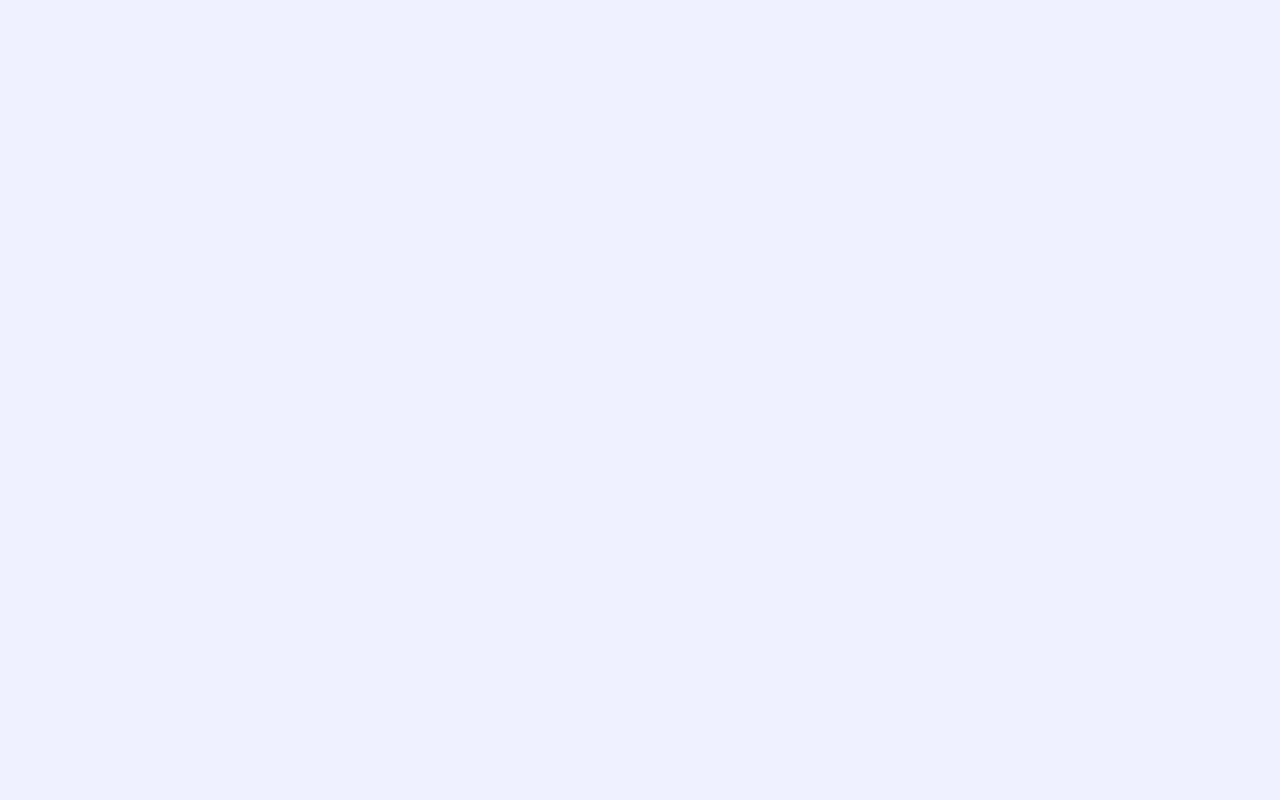
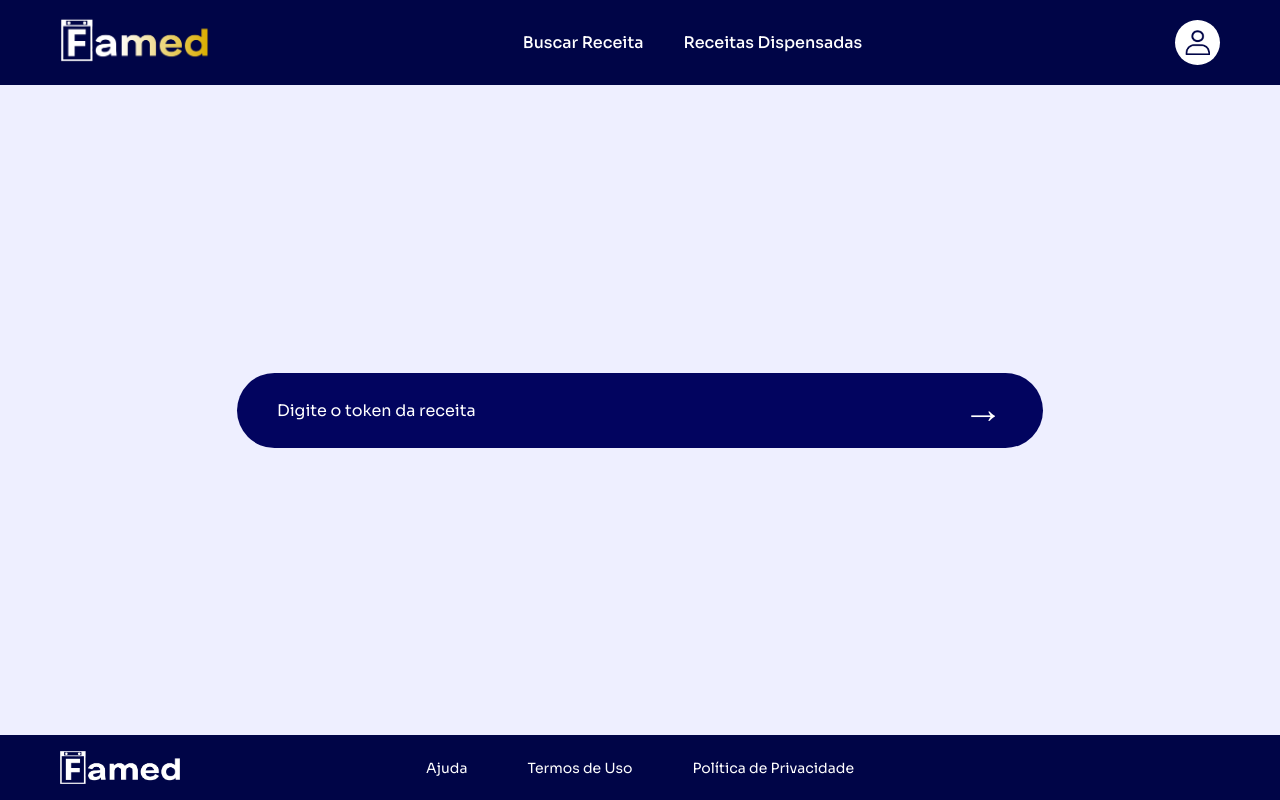
Before and after one commit to DevSilasFelipe/Famed, a React (Vite) app in the folder frontend/: page /farmacia in a window 1280 px wide. Before the commit this address had no page. Built offline with nearby package versions, Linux system fonts and the light colour scheme.

Commit message:
feat: área da farmácia

```diff
--- a/frontend/index.html
+++ b/frontend/index.html
@@ -1,5 +1,5 @@
 <!doctype html>
-<html lang="en">
+<html lang="pt-BR">
   <head>
     <link href="https://fonts.googleapis.com/css2?family=Sora:wght@100..800&display=swap" rel="stylesheet">
     <meta charset="UTF-8" />
--- a/frontend/src/App.tsx
+++ b/frontend/src/App.tsx
@@ -6,6 +6,7 @@ import Historico from "./pages/medico/Historico";
 import Prescricao from "./pages/medico/Prescricao";
 import CadastrarPaciente from "./pages/medico/CadastrarPaciente";
 import MinhasReceitas from "./pages/paciente/MinhasReceitas";
+import BuscarReceita from "./pages/farmacia/BuscarReceita";
 
 const menuMedico: NavbarProps = {
   links: [
@@ -20,6 +21,13 @@ const menuPaciente: NavbarProps = {
   links: [
     { to: "/paciente/farmacias", texto: "Farmácias Perto" },
     { to: "/paciente", texto: "Minhas Receitas" },
+  ],
+};
+
+const menuFarmacia: NavbarProps = {
+  links: [
+    { to: "/farmacia", texto: "Buscar Receita" },
+    { to: "/farmacia/dispensadas", texto: "Receitas Dispensadas" },
   ],
 };
 
@@ -38,6 +46,10 @@ export default function App() {
           <Route index element={<MinhasReceitas />} />
           <Route path="farmacias" element={<h1>Farmácias Perto</h1>} />
         </Route>
+        <Route path="/farmacia" element={<Layout {...menuFarmacia} />}>
+          <Route index element={<BuscarReceita />} />
+          <Route path="dispensadas" element={<h1>Receitas Dispensadas</h1>} />
+        </Route>
       </Routes>
     </BrowserRouter>
   );
--- a/frontend/src/layouts/Layout.module.css
+++ b/frontend/src/layouts/Layout.module.css
@@ -6,4 +6,6 @@
 
 .conteudo {
     flex: 1;
+    display: flex;
+    flex-direction: column;
 }
--- /dev/null
+++ b/frontend/src/pages/farmacia/BuscarReceita.module.css
@@ -0,0 +1,58 @@
+.pagina {
+    flex: 1;
+    display: flex;
+    align-items: center;
+    justify-content: center;
+    padding: 40px 20px;
+}
+
+.caixa {
+    width: 65%;
+    max-width: 950px;
+    height: 75px;
+    background: #02045f;
+    border-radius: 40px;
+    display: flex;
+    align-items: center;
+    padding: 0 40px;
+}
+
+.campo {
+    flex: 1;
+    border: none;
+    outline: none;
+    background: transparent;
+    color: #ffffff;
+    font-size: 16px;
+}
+
+.campo::placeholder {
+    color: #ffffff;
+}
+
+.seta {
+    border: none;
+    background: transparent;
+    color: #ffffff;
+    font-size: 40px;
+    line-height: 1;
+    cursor: pointer;
+    margin-left: 20px;
+    transition: transform 0.2s;
+}
+
+.seta:hover {
+    transform: translateX(4px);
+}
+
+@media (max-width: 900px) {
+    .caixa {
+    width: 100%;
+    height: 85px;
+    border-radius: 25px;
+    }
+
+    .campo {
+    font-size: 20px;
+    }
+}
--- /dev/null
+++ b/frontend/src/pages/farmacia/BuscarReceita.tsx
@@ -0,0 +1,40 @@
+import { useState } from "react";
+import type { ChangeEvent, FormEvent } from "react";
+import { somenteAlfanumericos } from "../../utils/formatadores";
+import styles from "./BuscarReceita.module.css";
+
+export default function BuscarReceita() {
+    const [token, setToken] = useState("");
+
+    function atualizarToken(e: ChangeEvent<HTMLInputElement>) {
+    setToken(somenteAlfanumericos(e.target.value));
+    }
+
+    function buscar(e: FormEvent<HTMLFormElement>) {
+    e.preventDefault();
+    console.log("Buscar receita com token:", token);
+    alert(`Buscando a receita ${token}... (ainda sem back-end)`);
+    }
+
+    return (
+    <div className={styles.pagina}>
+        <form className={styles.caixa} onSubmit={buscar}>
+        <input
+            className={styles.campo}
+            type="text"
+            placeholder="Digite o token da receita"
+            aria-label="Token da receita"
+            minLength={6}
+            maxLength={6}
+            value={token}
+            onChange={atualizarToken}
+            autoFocus
+            required
+        />
+        <button type="submit" className={styles.seta} aria-label="Buscar receita">
+            →
+        </button>
+        </form>
+    </div>
+    );
+}
--- a/frontend/src/utils/formatadores.ts
+++ b/frontend/src/utils/formatadores.ts
@@ -1,3 +1,7 @@
 export function somenteNumeros(texto: string): string {
     return texto.replace(/\D/g, "");
 }
+
+export function somenteAlfanumericos(texto: string): string {
+    return texto.replace(/[^A-Za-z0-9]/g, "");
+}
```
